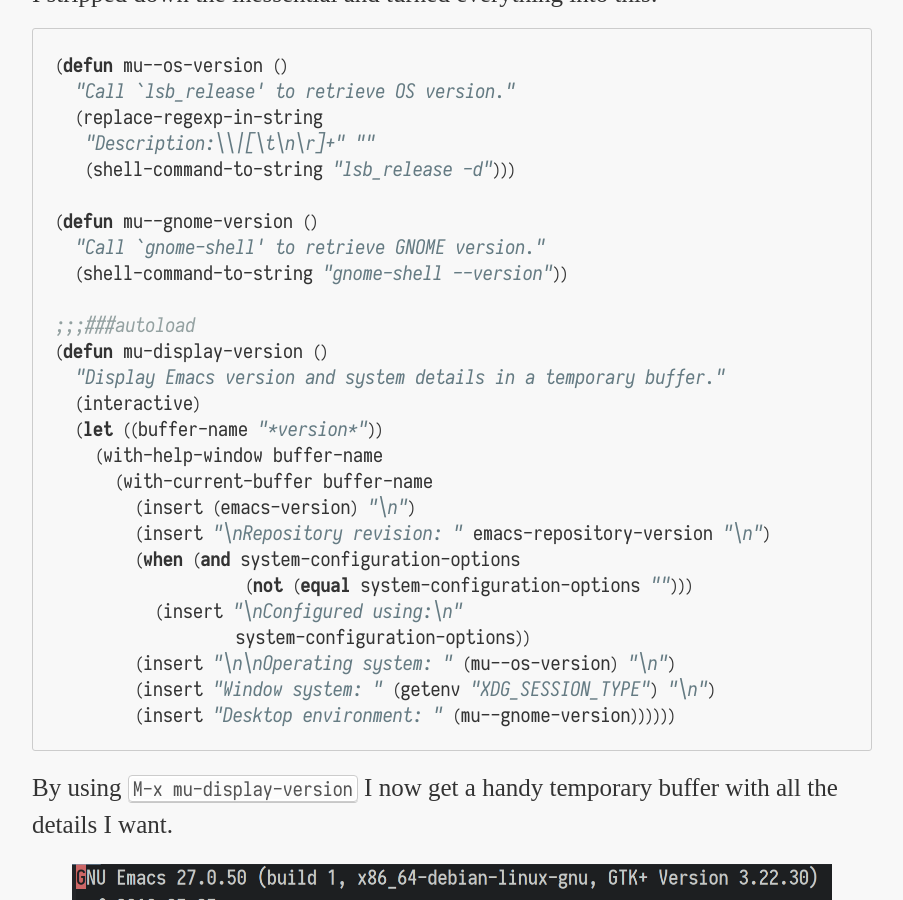
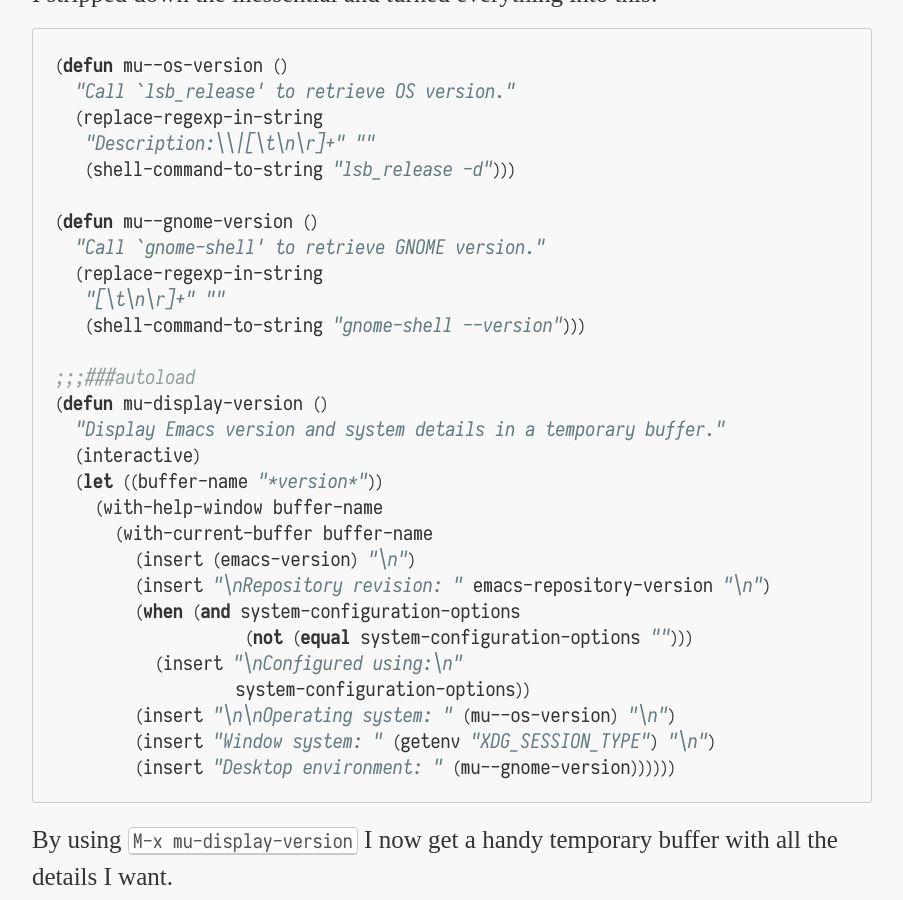
Before and after one commit to manuel-uberti/manuel-uberti.github.io, a Jekyll site: the page built from _posts/2018-05-25-display-version.md, in a window 1280 px wide and 900 px high, scrolled down 737 px. Shown: the whole window, without its empty margins (188-1091 px from the left). Built offline with Jekyll 4.4.1, drawn with Linux system fonts in a browser that asks for light colours; some web fonts are replaced.

Commit message:
Remove spurious characters

```diff
--- a/_posts/2018-05-25-display-version.md
+++ b/_posts/2018-05-25-display-version.md
@@ -33,7 +33,9 @@
 
 (defun mu--gnome-version ()
   "Call `gnome-shell' to retrieve GNOME version."
-  (shell-command-to-string "gnome-shell --version"))
+  (replace-regexp-in-string
+   "[\t\n\r]+" ""
+   (shell-command-to-string "gnome-shell --version")))
 
 ;;;###autoload
 (defun mu-display-version ()
```
